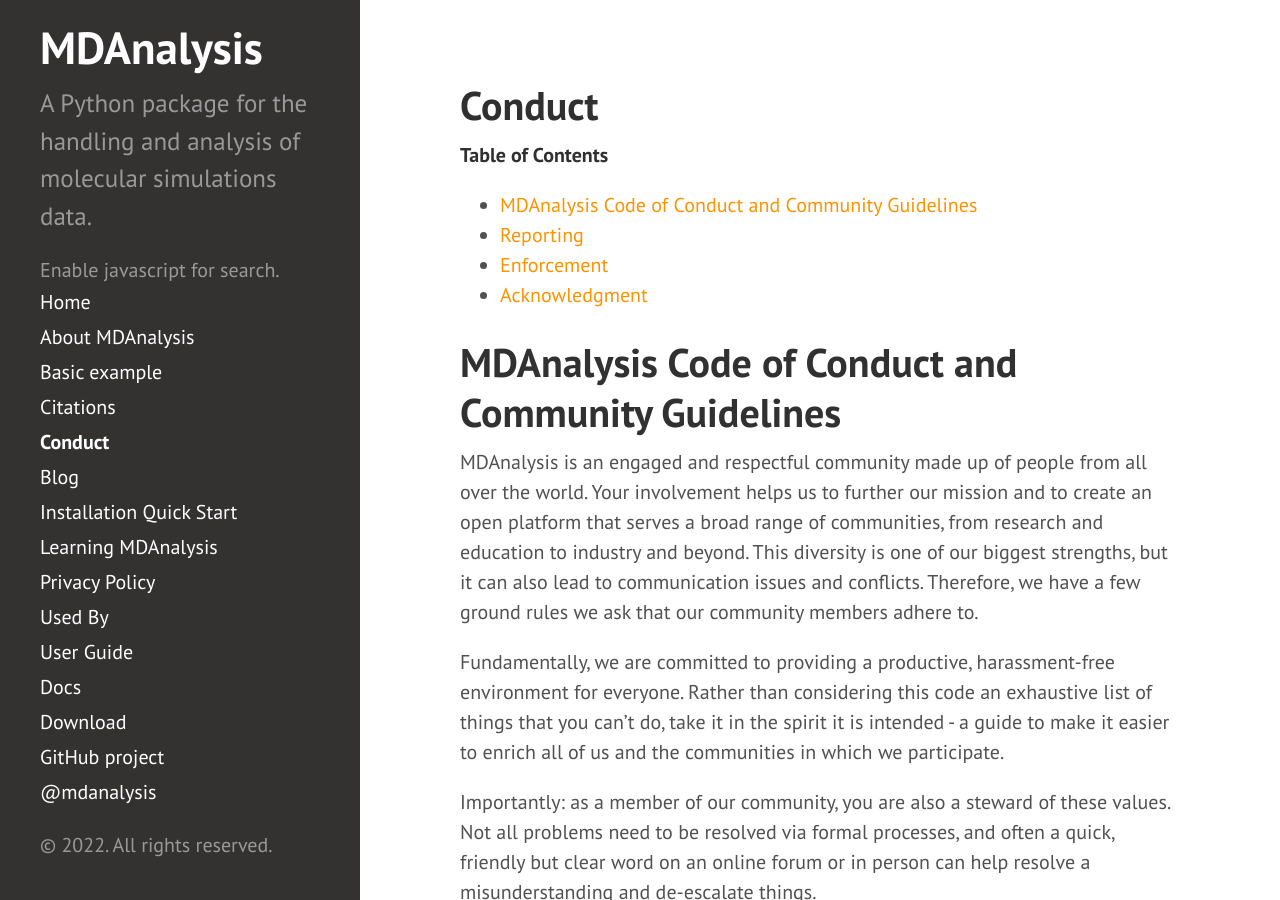
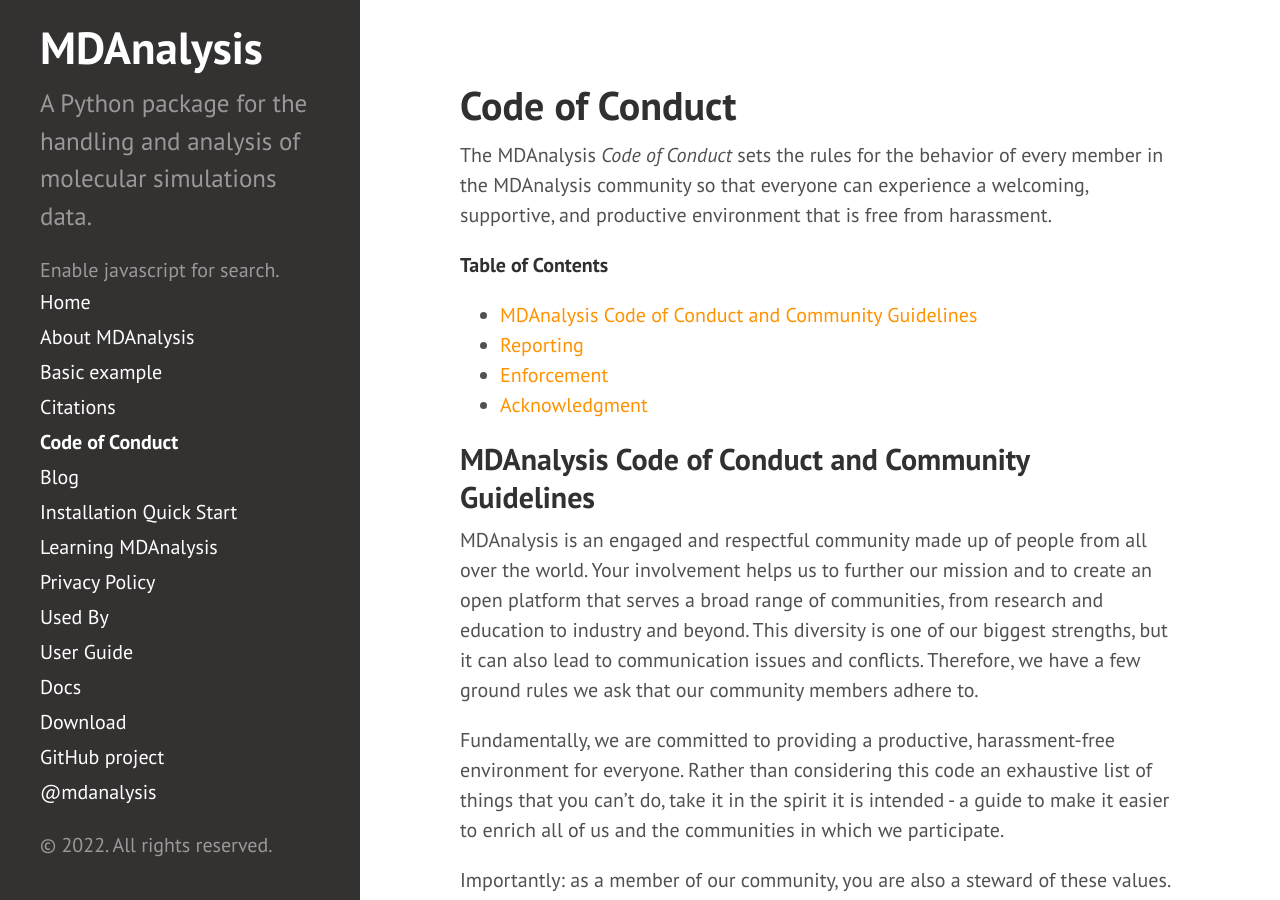
Before and after one commit to MDAnalysis/MDAnalysis.github.io, a Jekyll site: the page built from pages/conduct.md, in a window 1280 px wide and 900 px high. Built offline with Jekyll 4.4.1, drawn with Linux system fonts in a browser that asks for light colours; comment, search, counter and statistics services are not loaded.

Commit message:
update Code of Conduct page
Same as https://github.com/MDAnalysis/mdanalysis/pull/3567

```diff
--- a/pages/conduct.md
+++ b/pages/conduct.md
@@ -1,10 +1,14 @@
 ---
 layout: page
-title: Conduct
+title: Code of Conduct
 ---
 
 <!-- DON'T CHANGE THIS. ALWAYS COPY FROM THE MAIN CODE REPOSITORY -->
 
+The MDAnalysis *Code of Conduct* sets the rules for the behavior of
+every member in the MDAnalysis community so that everyone can
+experience a welcoming, supportive, and productive environment that is
+free from harassment.
 
 <!-- markdown-toc start - Don't edit this section. Run M-x markdown-toc-generate-toc again -->
 **Table of Contents**
@@ -15,8 +19,7 @@ title: Conduct
 - [Acknowledgment](#acknowledgment)
 
 <!-- markdown-toc end -->
-
-# MDAnalysis Code of Conduct and Community Guidelines
+## MDAnalysis Code of Conduct and Community Guidelines
 
 MDAnalysis is an engaged and respectful community made up of people from all
 over the world. Your involvement helps us to further our mission and to create
@@ -113,7 +116,7 @@ at our [*user-mailing-list*](mailto:mdnalysis-discussions@googlegroups.com).
    and telling someone that you are sorry is act of empathy that doesn’t
    automatically imply an admission of guilt.
 
-# Reporting
+## Reporting
 
 If someone makes you or any other contributor feel unsafe or unwelcome, please
 report this in a timely manner. Code of conduct violations reduce the value of
@@ -130,7 +133,7 @@ The online form gives you the option to keep your report anonymous or request
 that we follow up with you directly. While we cannot follow up on an anonymous
 report, we will take appropriate action.
 
-# Enforcement
+## Enforcement
 
 When a report is sent to us we will reply as soon as possible to confirm receipt;
 we strive to answer in less than 24 hours. We will review the incident and
@@ -149,7 +152,7 @@ acceptable and note feedback for the record. We are, however, not required to ac
 on this feedback.
 
 
-# Acknowledgment
+## Acknowledgment
 
 Original text courtesy of
 the
```
